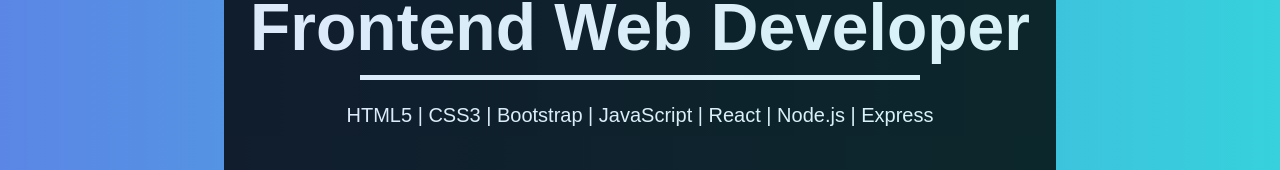
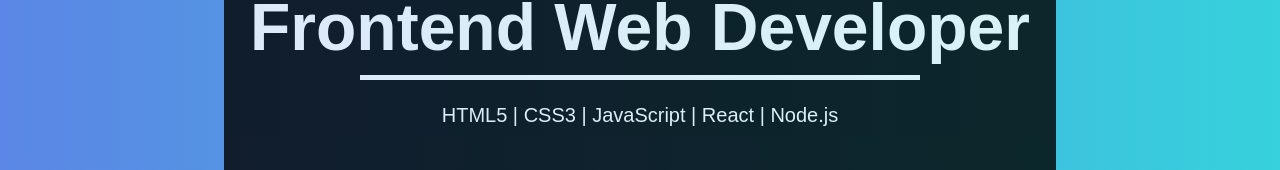
Before and after one commit to rongyadong/my_react_portfolio, a React (Create React App) app: page / in a window 1280 px wide. Shown: the part 627-797 px from the top of the page. Built offline with nearby package versions, Linux system fonts and the light colour scheme.

Commit message:
updated resume details

```diff
--- a/src/components/About.jsx
+++ b/src/components/About.jsx
@@ -13,9 +13,9 @@
     ],
     educations: [
       [
-        '6-month contract frontend developer in EMS Brüel & Kjær',
+        '8-month contract frontend developer in EMS Brüel & Kjær',
         'Frontend Web Developer - EMS Brüel & Kjær',
-        '(06/2019 - 12/2019)'
+        '(06/2019 - 01/2020)'
       ],
       [
         '3-month part time developer in St James Terrace Aged Care',
--- a/src/components/Main.jsx
+++ b/src/components/Main.jsx
@@ -14,7 +14,7 @@
             <h1>Frontend Web Developer</h1>
             <hr />
             <p>
-              HTML5 | CSS3 | Bootstrap | JavaScript | React | Node.js | Express
+              HTML5 | CSS3 | JavaScript | React | Node.js
             </p>
           </div>
           <div className="social-links">
```
